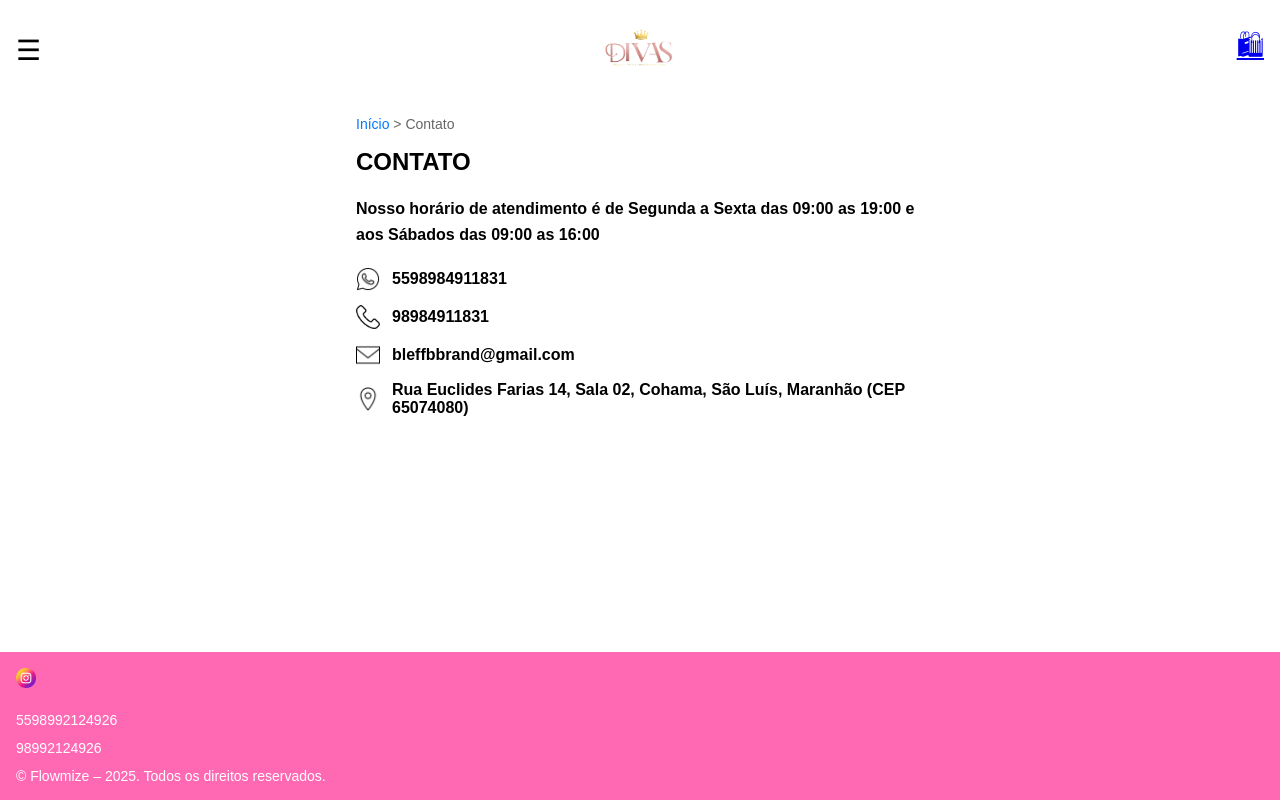
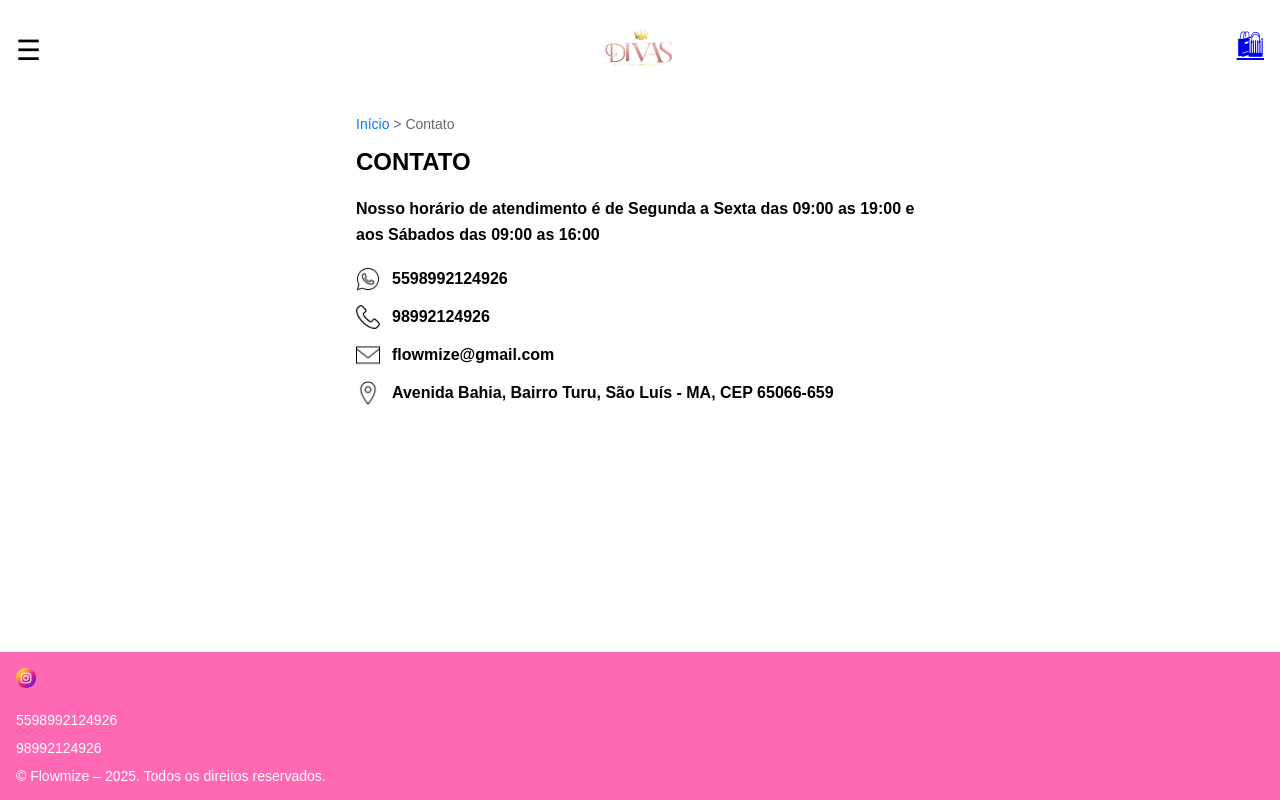
Before and after one commit to flowmizee/larissadivas, a plain HTML site: page contato.html in a window 1280 px wide. Drawn offline with Linux system fonts and the light colour scheme.

Commit message:
Update contato.html

```diff
--- a/contato.html
+++ b/contato.html
@@ -203,22 +203,23 @@
 
     <div class="contato-item">
       <img src="whatsapp.png" alt="WhatsApp">
-      <a href="https://wa.me/5598984911831" target="_blank">5598984911831</a>
+      <a href="https://wa.me/5598992124926" target="_blank">5598992124926</a>
     </div>
 
     <div class="contato-item">
       <img src="telefone.png" alt="Telefone">
-      <a href="tel:98984911831">98984911831</a>
+      <a href="tel:98992124926">98992124926</a>
     </div>
 
     <div class="contato-item">
       <img src="email.png" alt="E-mail">
-      <a href="mailto:bleffbbrand@gmail.com">bleffbbrand@gmail.com</a>
+      <a href="mailto:flowmize@gmail.com">flowmize@gmail.com</a>
     </div>
 
     <div class="contato-item">
       <img src="localize.png" alt="Localização">
-      Rua Euclides Farias 14, Sala 02, Cohama, São Luís, Maranhão (CEP 65074080)
+      Avenida Bahia, Bairro Turu, São Luís - MA, CEP 65066-659
+
     </div>
   </div>
 
```
